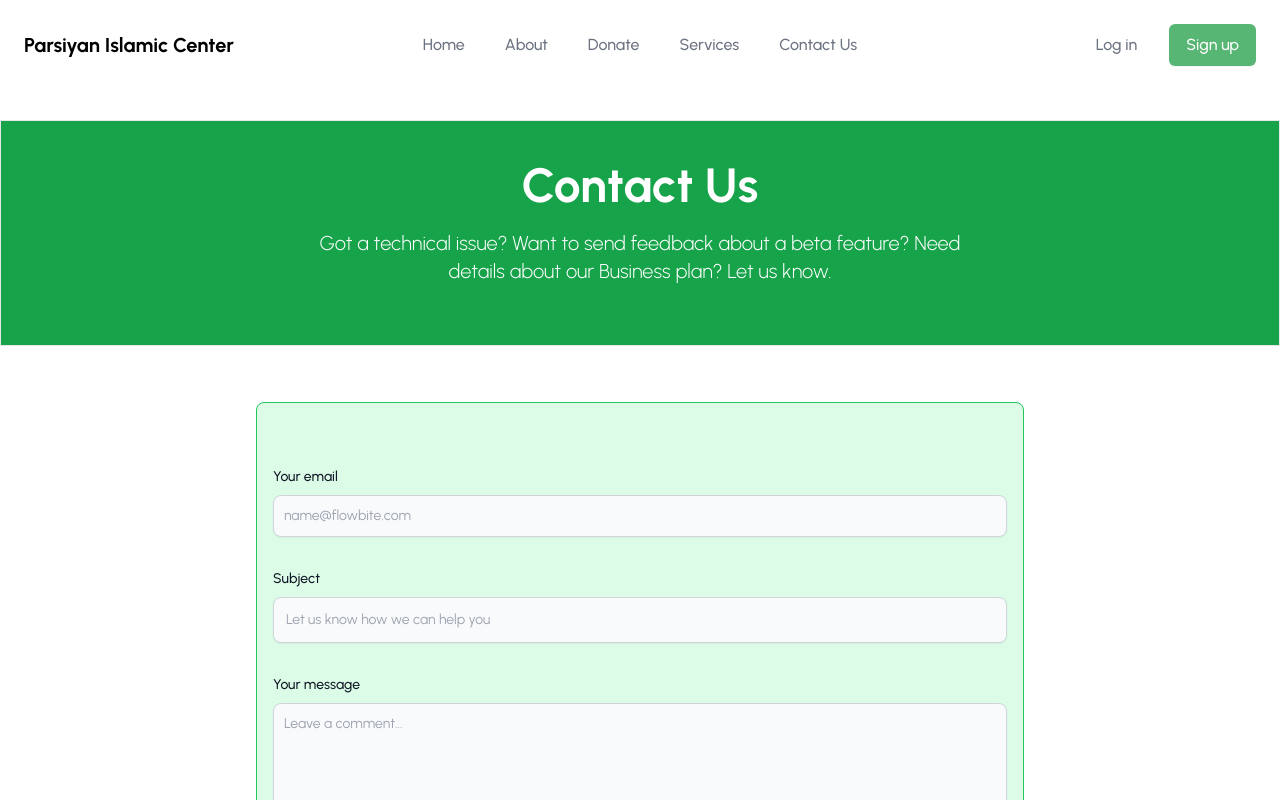
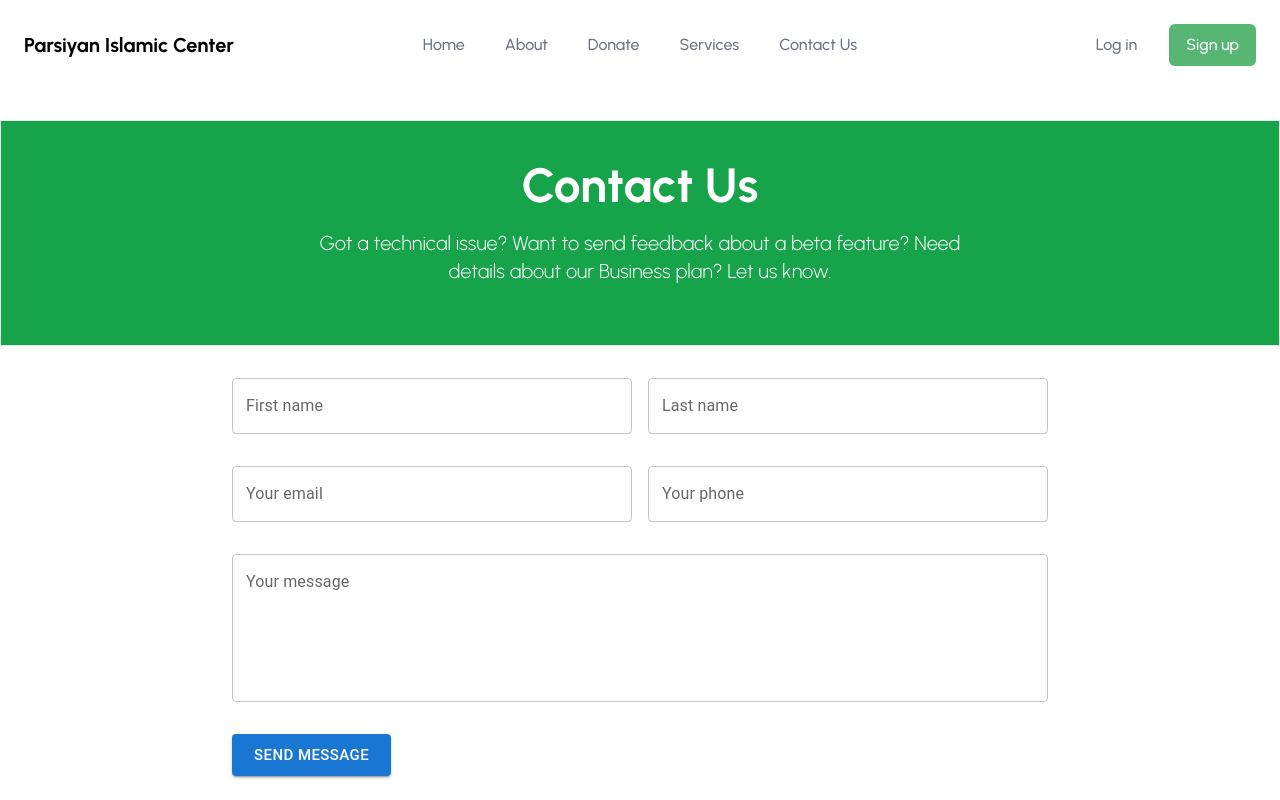
Before and after one commit to ghulamabbas01/parsiyan-islamict-center, a Next.js app: page /ContactUs in a window 1280 px wide. Shown: the top 800 px of the page. Built offline with nearby package versions, Linux system fonts and the light colour scheme.

Commit message:
change contacet us

```diff
--- a/components/Footer.jsx
+++ b/components/Footer.jsx
@@ -15,7 +15,7 @@ const Footer = () => {
       <Container>
         <div class="grid grid-cols-1 md:grid-cols-2 lg:grid-cols-3 gap-5 px-5 p-10 ">
           <div className="md:w-[240px]">
-            <Link href="/" className="font-bold md:text-3xl hidden md:block ">
+            <Link href="/" className="font-bold text-3xl ">
               Parsiyan Islamic Center
             </Link>
 
--- a/components/Hero.jsx
+++ b/components/Hero.jsx
@@ -8,7 +8,7 @@ const Hero = () => {
       <div className="hero-img relative flex justify-center items-center">
         <div className="relative hero-image">
           <Image
-            src="/hero-img.jpg"
+            src="/hero-img.jpg "
             alt="hero-img"
             className="hero-image"
             layout="fill"
--- a/pages/About.jsx
+++ b/pages/About.jsx
@@ -11,7 +11,7 @@ const About = () => {
       </div>
       <Container>
         <div className="grid grid-cols-1 md:grid-cols-2 gap-4 justify-center items-center">
-          <div className="my-5 bg-green-100 p-5 rounded-md border border-green-600 h-[350px]">
+          <div className="my-5 bg-green-100 p-5 rounded-md border border-green-600 h-[550px] ">
             Parsiyan Cultural Association is a non-profit organization that aims
             to promote and preserve the cultural heritage of the Parsi
             community. It organizes various events and activities throughout the
@@ -25,7 +25,7 @@ const About = () => {
             bonding. Through these initiatives, they aim to preserve and pass on
             their rich cultural heritage to future generations.
           </div>
-          <div className="my-5 bg-green-100 p-5 rounded-md border border-green-600 h-[350px] ">
+          <div className="my-5 bg-green-100 p-5 rounded-md border border-green-600 h-[550px]  ">
             انجمن فرهنگی پارسیان یک سازمان غیرانتفاعی است که هدف آن ترویج و حفظ
             میراث فرهنگی جامعه پارسیان است. این سازمان رویدادها و فعالیت های
             مختلفی را در طول سال سازماندهی می کند، از جمله جشنواره های فرهنگی،
--- a/pages/ContactUs.jsx
+++ b/pages/ContactUs.jsx
@@ -1,9 +1,83 @@
 import React from "react";
+import { Box, Stack, Typography, Grid, TextField } from "@mui/material";
+
+import * as Yup from "yup";
+import { useFormik, Form, FormikProvider } from "formik";
+import { LoadingButton } from "@mui/lab";
+import axios from "axios";
+import toast from "react-hot-toast";
+import Container from "@/components/Container";
 
 const ContactUs = () => {
+  const [loading, setLoading] = React.useState(false);
+  const ResetPasswordSchema = Yup.object().shape({
+    email: Yup.string()
+      .email("email-is-required")
+      .required("email-is-required"),
+    firstName: Yup.string().required("first-name-is-required"),
+    lastName: Yup.string().required("last-name-is-required"),
+    phone: Yup.number().required("phone-number-is-required"),
+    message: Yup.string().required("message-is-required"),
+  });
+
+  const formik = useFormik({
+    initialValues: {
+      email: "",
+      firstName: "",
+      lastName: "",
+      phone: "",
+      message: "",
+    },
+    validationSchema: ResetPasswordSchema,
+    onSubmit: async (values, { resetForm }) => {
+      try {
+        setLoading(true);
+
+        var data = JSON.stringify({
+          service_id: "service_1eepph5",
+          template_id: "template_akckxrp",
+          user_id: "94RLbs1Hos_WVkb4Z",
+          template_params: {
+            to_email: "ak6119231@gmail.com",
+            subject: "Verify your email",
+            from_name: "",
+            message: "",
+          },
+        });
+
+        var config = {
+          method: "post",
+          url: "https://api.emailjs.com/api/v1.0/email/send",
+          headers: {
+            "Content-Type": "application/json",
+            origin: "http://localhost",
+          },
+          data: data,
+        };
+        axios(config)
+          .then(function (response) {
+            toast.success("email sent");
+            setLoading(false);
+            resetForm();
+          })
+          .catch(function (error) {
+            toast.error("Something went wrong!");
+            setLoading(false);
+            resetForm();
+          });
+      } catch (error) {
+        console.error(error);
+      }
+    },
+  });
+  const { errors, touched, handleSubmit, getFieldProps } = formik;
+  const accountSid = process.env.ACCOUNT_SID;
+  const authToken = process.env.SERVICE_SID;
+  console.log(accountSid, authToken);
+
   return (
-    <section class="  pt-[120px] pb-10">
-      <div className="bg-green-600 w-full p-10 border">
+    <div className="pt-[120px] pb-10">
+      <div className="bg-green-600 w-full p-10 border ">
         <h1 className=" text-center text-white  font-bold text-5xl">
           Contact Us
         </h1>
@@ -13,61 +87,96 @@ const ContactUs = () => {
         </p>
       </div>
 
-      <div class="py-8 my-14 lg:py-16 px-4 mx-auto max-w-screen-md bg-green-100 border border-green-500 rounded-lg">
-        <form action="#" class="space-y-8">
-          <div>
-            <label
-              for="email"
-              class="block mb-2 text-sm font-medium text-gray-900 dark:text-gray-300"
-            >
-              Your email
-            </label>
-            <input
-              type="email"
-              id="email"
-              class="shadow-sm bg-gray-50 border border-gray-300 text-gray-900 text-sm rounded-lg focus:ring-primary-500 focus:border-primary-500 block w-full p-2.5 dark:bg-gray-700 dark:border-gray-600 dark:placeholder-gray-400 dark:text-white dark:focus:ring-primary-500 dark:focus:border-primary-500 dark:shadow-sm-light"
-              placeholder="name@flowbite.com"
-              required
-            />
-          </div>
-          <div>
-            <label
-              for="subject"
-              class="block mb-2 text-sm font-medium text-gray-900 dark:text-gray-300"
-            >
-              Subject
-            </label>
-            <input
-              type="text"
-              id="subject"
-              class="block p-3 w-full text-sm text-gray-900 bg-gray-50 rounded-lg border border-gray-300 shadow-sm focus:ring-primary-500 focus:border-primary-500 dark:bg-gray-700 dark:border-gray-600 dark:placeholder-gray-400 dark:text-white dark:focus:ring-primary-500 dark:focus:border-primary-500 dark:shadow-sm-light"
-              placeholder="Let us know how we can help you"
-              required
-            />
-          </div>
-          <div class="sm:col-span-2">
-            <label
-              for="message"
-              class="block mb-2 text-sm font-medium text-gray-900 dark:text-gray-400"
-            >
-              Your message
-            </label>
-            <textarea
-              id="message"
-              rows="6"
-              class="block p-2.5 w-full text-sm text-gray-900 bg-gray-50 rounded-lg shadow-sm border border-gray-300 focus:ring-primary-500 focus:border-primary-500 dark:bg-gray-700 dark:border-gray-600 dark:placeholder-gray-400 dark:text-white dark:focus:ring-primary-500 dark:focus:border-primary-500"
-              placeholder="Leave a comment..."
-            ></textarea>
-          </div>
-          <button
-            type="submit"
-            class="py-3 px-5 text-sm font-medium text-center text-white rounded-lg bg-green-600 sm:w-fit hover:bg-primary-800 focus:ring-4 focus:outline-none focus:ring-primary-300 dark:bg-primary-600 dark:hover:bg-primary-700 dark:focus:ring-primary-800"
-          >
-            Send message
-          </button>
-        </form>
-      </div>
-    </section>
+      <Container>
+        <div className="md:px-48">
+          {/* from section  */}
+          <Stack className="form-section">
+            <Box className="form-feed">
+              {/* grid form feed 1  */}
+              <FormikProvider value={formik}>
+                <Form autoComplete="off" noValidate onSubmit={handleSubmit}>
+                  <Grid container spacing={2} mt={{ md: 2, xs: 0 }}>
+                    <Grid item xs={12} md={6}>
+                      <TextField
+                        label={"First name"}
+                        className="text-feed"
+                        fullWidth
+                        {...getFieldProps("firstName")}
+                        error={Boolean(touched.firstName && errors.firstName)}
+                        helperText={touched.firstName && errors.firstName}
+                      />
+                    </Grid>
+                    <Grid item xs={12} md={6}>
+                      <TextField
+                        label={"Last name"}
+                        className="text-feed"
+                        fullWidth
+                        {...getFieldProps("lastName")}
+                        error={Boolean(touched.lastName && errors.lastName)}
+                        helperText={touched.lastName && errors.lastName}
+                      />
+                    </Grid>
+                  </Grid>
+                  {/* grid form feed one  */}
+                  {/* grid form feed 2  */}
+                  <Grid container spacing={2} mt={{ md: 2, xs: 0 }}>
+                    <Grid item xs={12} md={6}>
+                      <TextField
+                        label={"Your email"}
+                        className="text-feed"
+                        fullWidth
+                        {...getFieldProps("email")}
+                        error={Boolean(touched.email && errors.email)}
+                        helperText={touched.email && errors.email}
+                      />
+                    </Grid>
+                    <Grid item xs={12} md={6}>
+                      <TextField
+                        label={"Your phone"}
+                        className="text-feed"
+                        fullWidth
+                        {...getFieldProps("phone")}
+                        error={Boolean(touched.phone && errors.phone)}
+                        helperText={touched.phone && errors.phone}
+                      />
+                    </Grid>
+                  </Grid>
+                  {/* grid form feed 2  */}
+                  <Stack
+                    spacing={2}
+                    direction="row"
+                    mt={{ md: 4, xs: 2 }}
+                    mb={4}
+                  >
+                    <TextField
+                      label={"Your message"}
+                      multiline
+                      rows={5}
+                      fullWidth
+                      {...getFieldProps("message")}
+                      error={Boolean(touched?.message && errors?.message)}
+                      helperText={touched?.message && errors?.message}
+                    />
+                  </Stack>
+                  <LoadingButton
+                    type="submit"
+                    variant="contained"
+                    size="large"
+                    className="py-3 px-5 text-sm font-medium text-center text-white rounded-lg bg-green-600 hover:bg-green-800"
+                    loading={loading}
+                  >
+                    send message
+                  </LoadingButton>
+                  {/* <Button variant="contained" size="large">
+                Send Message
+              </Button> */}
+                </Form>
+              </FormikProvider>
+            </Box>
+          </Stack>
+        </div>
+      </Container>
+    </div>
   );
 };
 
--- a/pages/Donate.jsx
+++ b/pages/Donate.jsx
@@ -12,7 +12,7 @@ const Donate = () => {
           Thank You For Your Desire To Give!
         </div>
 
-        <div className="my-5">
+        <div className="my-5 bg-green-100 border border-green-600 p-5 rounded-md">
           I am writing to you today on behalf of Parsiyan Islamic Center, a
           non-profit organization that provides support and assistance to
           individuals and families in our community who are in need of burial
```
Also changed, not shown: components/PrayerTimes.jsx (+4 -4 lines), package.json (+13 -1 lines), styles/globals.css (line endings or trailing spaces), 1 other file (tests, documents, lock files or other folders).
